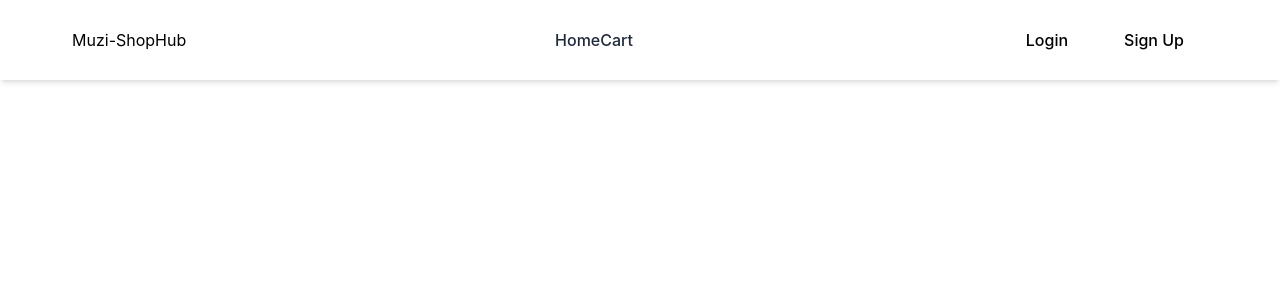
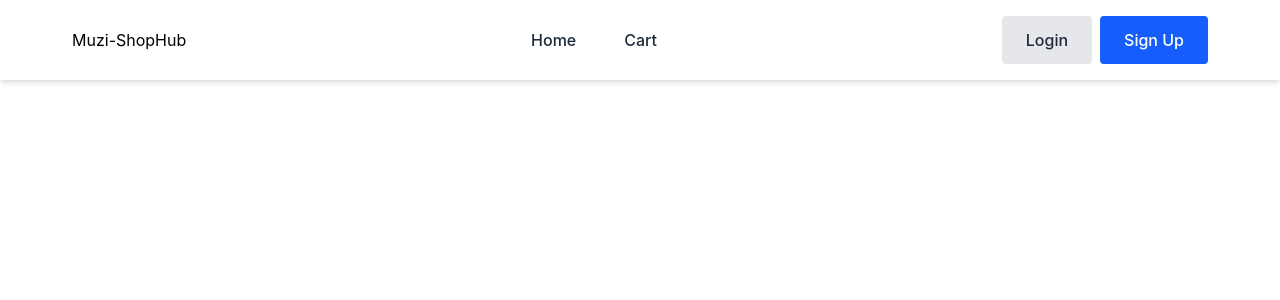
Before and after one commit to Muzingaye/e-commerce-demo, a React (Vite) app in the folder client/: page /auth in a window 1280 px wide. Shown: the top 300 px of the page. Built offline with nearby package versions, Linux system fonts and the light colour scheme.

Commit message:
navbarcss

```diff
--- a/client/src/Components/Navbar.tsx
+++ b/client/src/Components/Navbar.tsx
@@ -9,26 +9,20 @@ const Navbar = () => {
         </Link>
 
         <div className="navbar-links">
-          <Link to="/" className="navbar-link">
+          <Link to="/" className="btn navbar-link">
             Home
           </Link>
-          <Link to="/checkout" className="navbar-link">
+          <Link to="/checkout" className="btn navbar-link">
             Cart
           </Link>
         </div>
 
-        <div className="flex items-center gap-4">
-          <div className="flex gap-2">
-            <Link
-              to="/auth"
-              className="py-3 px-6 border-0 rounded text-base font-medium cursor-pointer transition duration-200 no-underline inline-block text-center hover:-translate-y-[1px] transition-transform active:translate-y-0 hover:-translate-y-[1px] transition-transform"
-            >
+        <div className="navbar-auth">
+          <div className="navbar-auth-links">
+            <Link to="/auth" className="btn btn-secondary">
               Login
             </Link>
-            <Link
-              to="/auth"
-              className="py-3 px-6 border-0 rounded text-base font-medium cursor-pointer transition duration-200 no-underline inline-block text-center hover:-translate-y-[1px] transition-transform active:translate-y-0 hover:-translate-y-[1px] transition-transform"
-            >
+            <Link to="/auth" className="btn btn-primary">
               Sign Up
             </Link>
           </div>
--- a/client/src/index.css
+++ b/client/src/index.css
@@ -10,10 +10,33 @@
   }
 
   navbar-brand {
-    @apply text-2xl font-bold text-gray-800 no-underline;
+    @apply text-2xl font-bold text-gray-800 no-underline gap-4;
   }
 
   .navbar-link {
     @apply text-gray-800 no-underline font-medium gap-4 transition-colors duration-200 hover:text-blue-600;
   }
+
+  .navbar-auth {
+    @apply flex items-center gap-4;
+  }
+  .navbar-auth-links {
+    @apply flex gap-2;
+  }
+
+  .btn {
+    @apply inline-block px-6 py-3 rounded text-base font-medium text-center no-underline cursor-pointer transition-all duration-200 hover:-translate-y-px active:translate-y-0;
+  }
+
+  .btn-primary {
+    @apply bg-blue-600 text-white hover:bg-blue-700;
+  }
+
+  .btn-secondary {
+    @apply bg-gray-200 text-gray-800 hover:bg-gray-300;
+  }
+
+  .btn-danger {
+    @apply bg-red-600 text-white hover:bg-red-700;
+  }
 }
```
